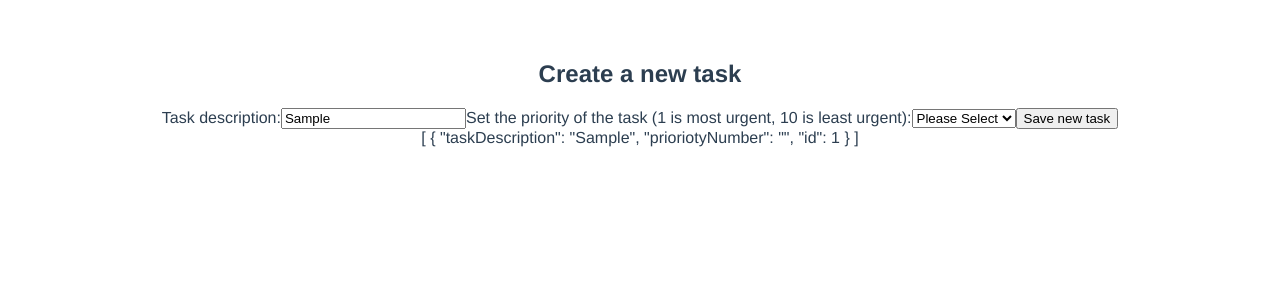
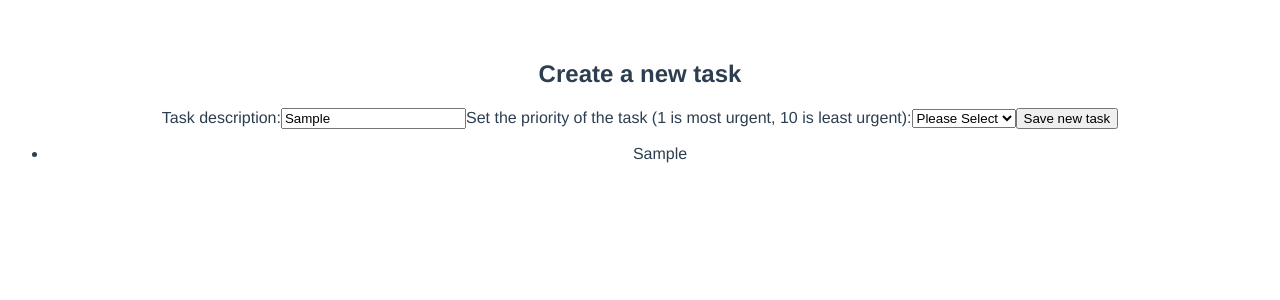
Before and after one commit to StevenCK1/tasks_list, a Vue app in the folder tasks_app/: page / in a window 1280 px wide. Both pictures are taken after typing "Sample" into the empty fields and a click on the button "Save new task". Shown: the top 300 px of the page. Built offline with nearby package versions, Linux system fonts and the light colour scheme.

Commit message:
Pass prop to TaskListItems and started HTML to display items

```diff
--- a/tasks_app/src/App.vue
+++ b/tasks_app/src/App.vue
@@ -1,8 +1,7 @@
 <template>
   <div id="app">
     <TaskInput @clicked="handleClick" />
-    <TaskListItems />
-    <div>{{ taskList }}</div>
+    <TaskListItems :task-list="taskList" />
   </div>
 </template>
 
--- a/tasks_app/src/components/TaskListItems.vue
+++ b/tasks_app/src/components/TaskListItems.vue
@@ -1,10 +1,16 @@
 <template>
-  <div class="taskInput"></div>
+  <ul class="taskListItems">
+    <li v-for="task in taskList" :key="task.id">
+      <p>{{ task.taskDescription }}</p>
+      <p>{{ task.priorityNumber }}</p>
+    </li>
+  </ul>
 </template>
 
 <script>
 export default {
   name: "TaskListItems",
+  props: { taskList: Array },
 };
 </script>
 
```
Also changed, not shown: 1 other file (tests, documents, lock files or other folders).
